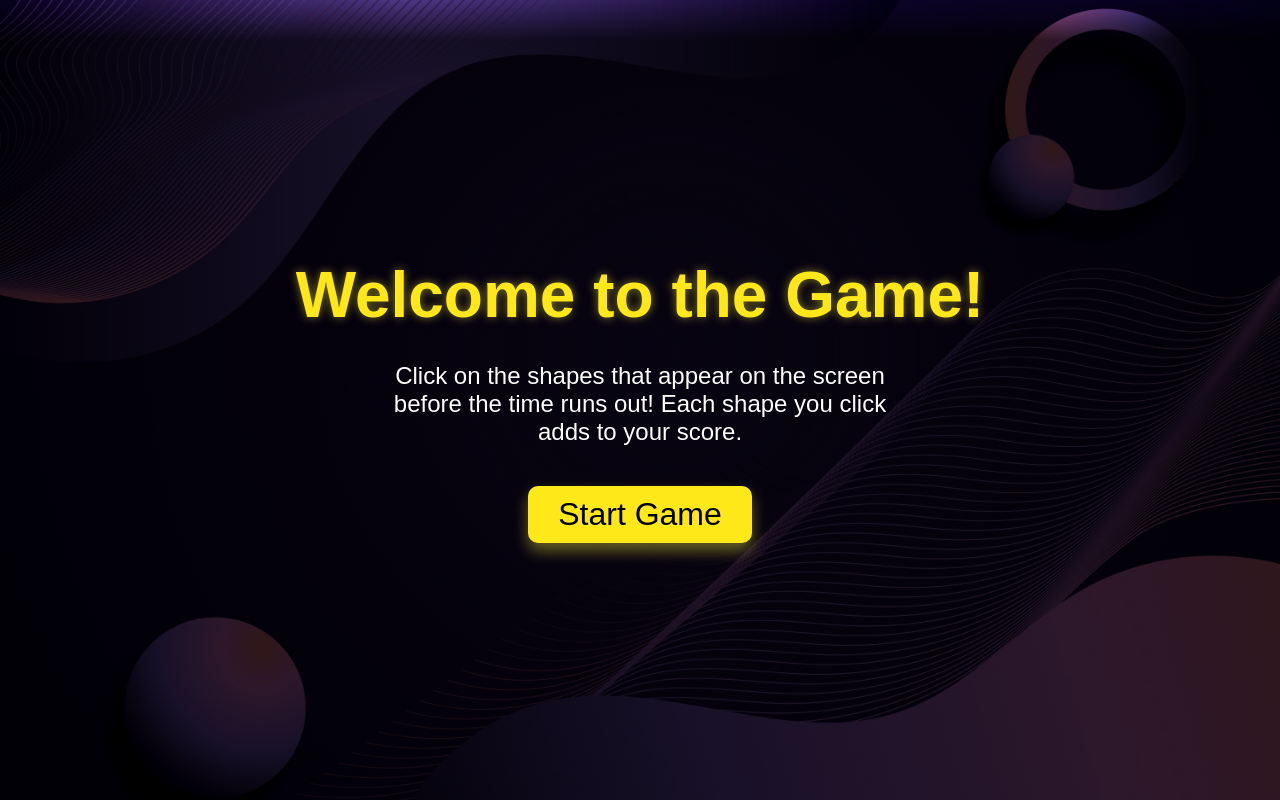
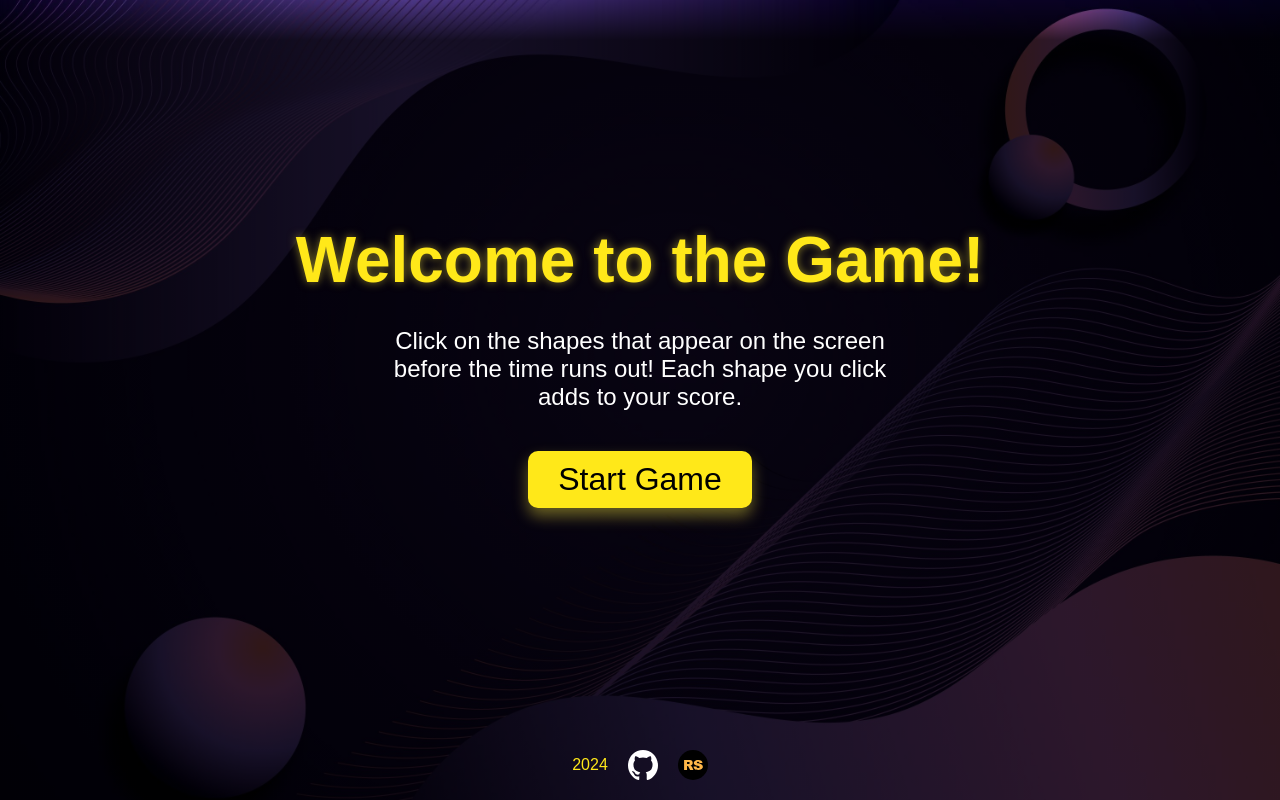
Before and after one commit to Tokyo2504/mini-game, a plain HTML site: page index.html in a window 1280 px wide. Drawn offline with Linux system fonts and the light colour scheme.

Commit message:
feat: add footer

```diff
--- a/index.html
+++ b/index.html
@@ -42,7 +42,35 @@
       <button id="reset-scores-btn">Reset Scores</button>
       <ul id="score-list"></ul>
     </div>
+    <footer class="footer">
+      <span>2024</span>
+      <a class="footer-icon" href="https://github.com/Tokyo2504" target="_blank">
+        <svg viewBox="0 0 20 20" version="1.1" xmlns="http://www.w3.org/2000/svg"
+          xmlns:xlink="http://www.w3.org/1999/xlink" fill="#fff">
+          <g id="SVGRepo_bgCarrier" stroke-width="0"></g>
+          <g id="SVGRepo_tracerCarrier" stroke-linecap="round" stroke-linejoin="round"></g>
+          <g id="SVGRepo_iconCarrier">
+            <title>github [#142]</title>
+            <desc>Created with Sketch.</desc>
+            <defs> </defs>
+            <g id="Page-1" stroke="none" stroke-width="1" fill="none" fill-rule="evenodd">
+              <g id="Dribbble-Light-Preview" transform="translate(-140.000000, -7559.000000)" fill="#fff">
+                <g id="icons" transform="translate(56.000000, 160.000000)">
+                  <path
+                    d="M94,7399 C99.523,7399 104,7403.59 104,7409.253 C104,7413.782 101.138,7417.624 97.167,7418.981 C96.66,7419.082 96.48,7418.762 96.48,7418.489 C96.48,7418.151 96.492,7417.047 96.492,7415.675 C96.492,7414.719 96.172,7414.095 95.813,7413.777 C98.04,7413.523 100.38,7412.656 100.38,7408.718 C100.38,7407.598 99.992,7406.684 99.35,7405.966 C99.454,7405.707 99.797,7404.664 99.252,7403.252 C99.252,7403.252 98.414,7402.977 96.505,7404.303 C95.706,7404.076 94.85,7403.962 94,7403.958 C93.15,7403.962 92.295,7404.076 91.497,7404.303 C89.586,7402.977 88.746,7403.252 88.746,7403.252 C88.203,7404.664 88.546,7405.707 88.649,7405.966 C88.01,7406.684 87.619,7407.598 87.619,7408.718 C87.619,7412.646 89.954,7413.526 92.175,7413.785 C91.889,7414.041 91.63,7414.493 91.54,7415.156 C90.97,7415.418 89.522,7415.871 88.63,7414.304 C88.63,7414.304 88.101,7413.319 87.097,7413.247 C87.097,7413.247 86.122,7413.234 87.029,7413.87 C87.029,7413.87 87.684,7414.185 88.139,7415.37 C88.139,7415.37 88.726,7417.2 91.508,7416.58 C91.513,7417.437 91.522,7418.245 91.522,7418.489 C91.522,7418.76 91.338,7419.077 90.839,7418.982 C86.865,7417.627 84,7413.783 84,7409.253 C84,7403.59 88.478,7399 94,7399"
+                    id="github-[#142]"> </path>
+                </g>
+              </g>
+            </g>
+          </g>
+        </svg>
+      </a>
+      <a class="footer-icon" href="https://rs.school/courses/javascript-preschool-ru" target="_blank">
+        <img src="image/rss-logo.svg" alt="rss logo">
+      </a>
+    </footer>
   </div>
+
   <script src="index.js"></script>
 </body>
 
--- a/styles.css
+++ b/styles.css
@@ -176,3 +176,17 @@ a.game-start:hover {
 .animate-shape {
   animation: float 2s infinite ease-in-out;
 }
+
+.footer {
+  padding-block: 20px;
+  display: flex;
+  align-items: center;
+  gap: 20px;
+  color: #ffe819;
+}
+
+.footer-icon {
+  display: inline-block;
+  inline-size: 30px;
+  block-size: 30px;
+}
```
Also changed, not shown: image/rss-logo.svg (added).
